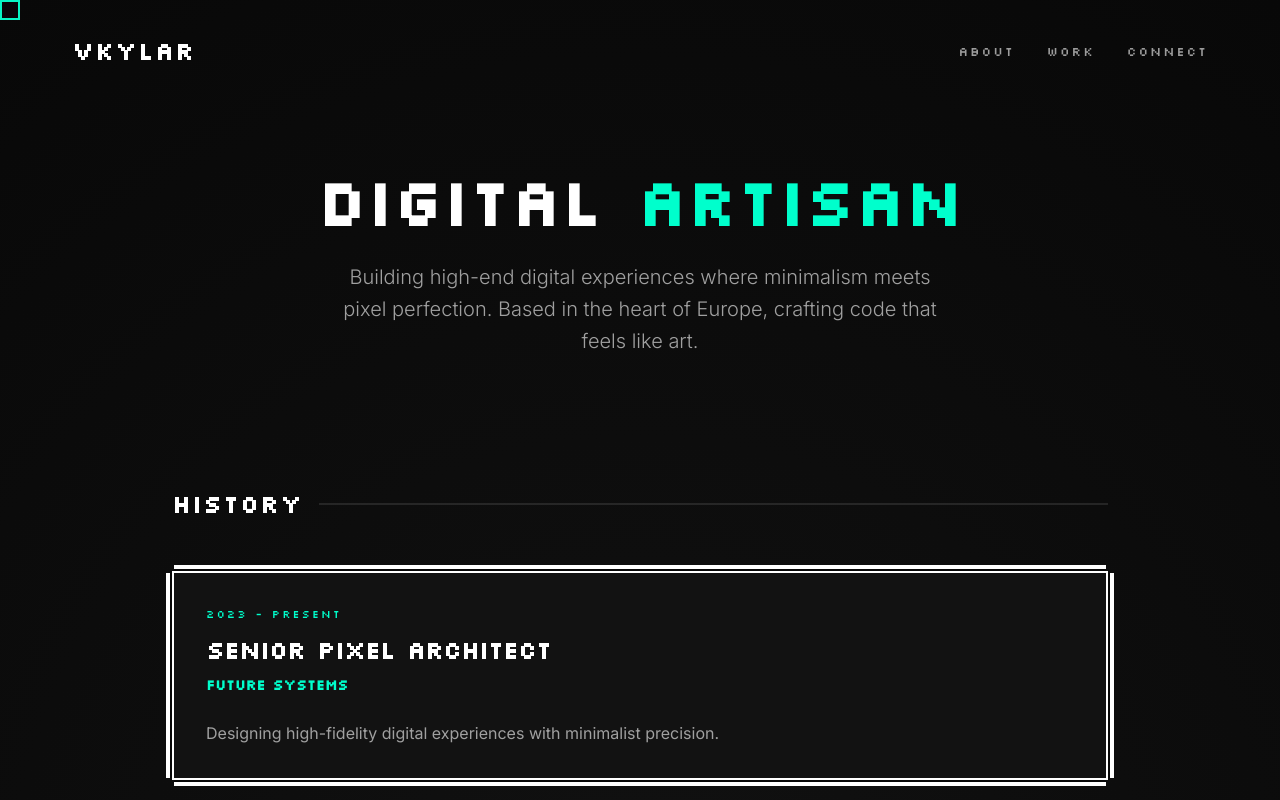
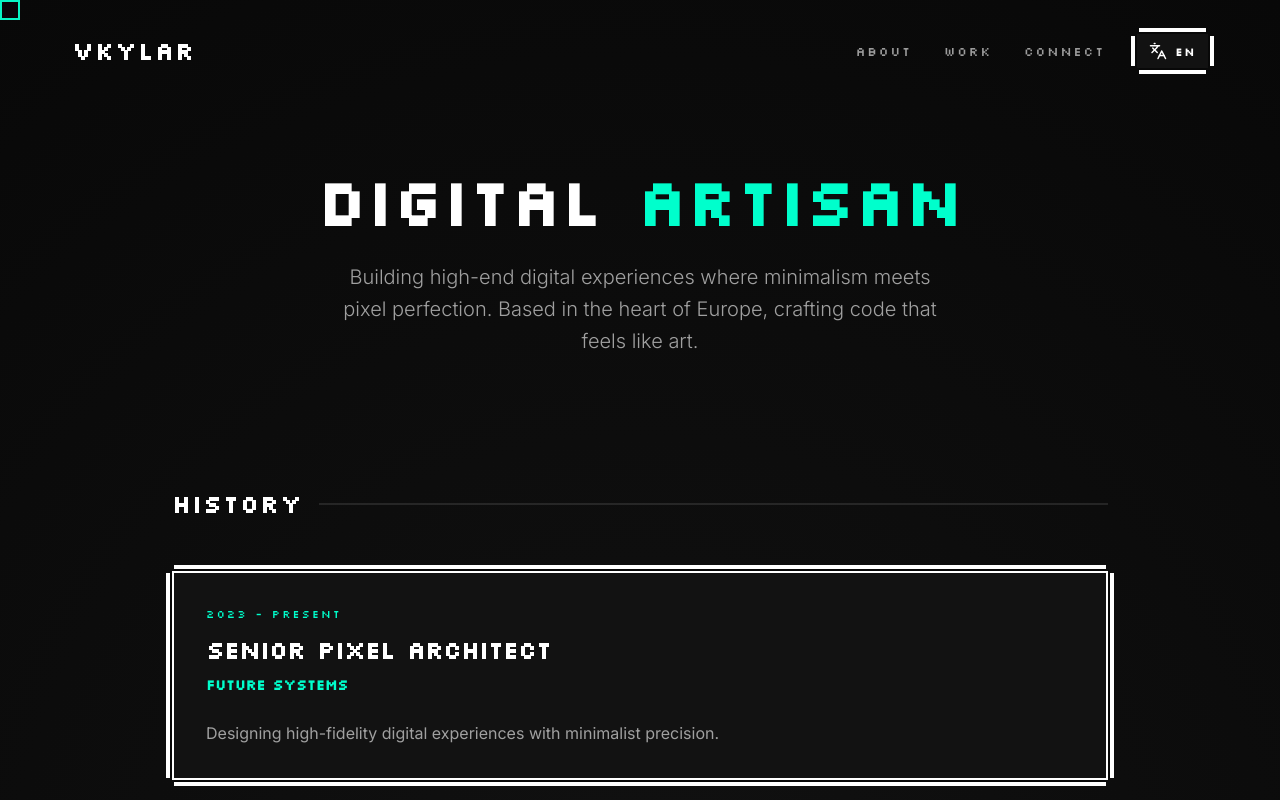
Before and after one commit to KiskaLE/about-me, a React (Vite) app: page / in a window 1280 px wide. Shown: the top 800 px of the page. Built offline with nearby package versions, Linux system fonts and the light colour scheme.

Commit message:
feat: add multi-language support (EN/CS)

```diff
--- a/src/App.css
+++ b/src/App.css
@@ -17,9 +17,37 @@
   font-weight: bold;
 }
 
+.nav-right {
+  display: flex;
+  align-items: center;
+  gap: 2rem;
+}
+
 .nav-links {
   display: flex;
   gap: 2rem;
+}
+
+.lang-toggle {
+  background: var(--card-bg);
+  border: none;
+  color: var(--text-primary);
+  display: flex;
+  align-items: center;
+  gap: 0.5rem;
+  padding: 0.5rem 0.75rem;
+  cursor: pointer;
+  outline: none;
+}
+
+.lang-toggle span {
+  font-size: 0.7rem;
+  font-weight: bold;
+}
+
+.lang-toggle:hover {
+  border-color: var(--accent-color);
+  color: var(--accent-color);
 }
 
 .nav-links a {
--- a/src/App.jsx
+++ b/src/App.jsx
@@ -1,36 +1,12 @@
-import React, { useEffect, useRef } from 'react';
+import React, { useEffect, useRef, useState } from 'react';
 import { motion } from 'framer-motion';
-import { Github, Linkedin, Mail, ArrowRight, ExternalLink } from 'lucide-react';
+import { Github, Linkedin, Mail, ArrowRight, Languages } from 'lucide-react';
+import { translations } from './translations';
 import './App.css';
 
-const experiences = [
-  {
-    role: "Senior Pixel Architect",
-    company: "Future Systems",
-    period: "2023 - Present",
-    desc: "Designing high-fidelity digital experiences with minimalist precision."
-  },
-  {
-    role: "Fullstack Developer",
-    company: "Digital Horizons",
-    period: "2020 - 2023",
-    desc: "Crafting scalable web applications with a focus on luxury performance."
-  },
-  {
-    role: "UI Engineer",
-    company: "Creative Labs",
-    period: "2018 - 2020",
-    desc: "Specialized in micro-interactions and pixel-perfect interfaces."
-  }
-];
-
-const links = [
-  { name: "GitHub", icon: <Github size={20} />, url: "https://github.com" },
-  { name: "LinkedIn", icon: <Linkedin size={20} />, url: "https://linkedin.com" },
-  { name: "Email", icon: <Mail size={20} />, url: "mailto:hello@example.com" }
-];
-
 function App() {
+  const [lang, setLang] = useState('en');
+  const t = translations[lang];
   const cursorRef = useRef(null);
 
   useEffect(() => {
@@ -43,6 +19,19 @@ function App() {
     return () => window.removeEventListener('mousemove', handleMouseMove);
   }, []);
 
+  const toggleLang = () => {
+    setLang(prev => prev === 'en' ? 'cs' : 'en');
+  };
+
+  const getIcon = (name) => {
+    switch (name) {
+      case 'GitHub': return <Github size={20} />;
+      case 'LinkedIn': return <Linkedin size={20} />;
+      case 'Email': return <Mail size={20} />;
+      default: return null;
+    }
+  };
+
   return (
     <div className="portfolio">
       <div
@@ -52,10 +41,16 @@ function App() {
 
       <nav className="navbar">
         <div className="pixel-text logo">Vkylar</div>
-        <div className="nav-links">
-          <a href="#about" className="pixel-text">About</a>
-          <a href="#work" className="pixel-text">Work</a>
-          <a href="#connect" className="pixel-text">Connect</a>
+        <div className="nav-right">
+          <div className="nav-links">
+            <a href="#about" className="pixel-text">{t.nav.about}</a>
+            <a href="#work" className="pixel-text">{t.nav.work}</a>
+            <a href="#connect" className="pixel-text">{t.nav.connect}</a>
+          </div>
+          <button onClick={toggleLang} className="lang-toggle pixel-border">
+            <Languages size={18} />
+            <span className="pixel-text">{lang.toUpperCase()}</span>
+          </button>
         </div>
       </nav>
 
@@ -67,7 +62,7 @@ function App() {
             transition={{ duration: 0.8 }}
             className="pixel-text main-title"
           >
-            Digital <span className="accent">Artisan</span>
+            {t.hero.title} <span className="accent">{t.hero.accent}</span>
           </motion.h1>
           <motion.p
             initial={{ opacity: 0 }}
@@ -75,14 +70,14 @@ function App() {
             transition={{ delay: 0.4, duration: 0.8 }}
             className="bio"
           >
-            Building high-end digital experiences where minimalism meets pixel perfection. Based in the heart of Europe, crafting code that feels like art.
+            {t.hero.bio}
           </motion.p>
         </section>
 
         <section id="work" className="experience-section">
-          <h2 className="pixel-text section-title">History</h2>
+          <h2 className="pixel-text section-title">{t.experience.title}</h2>
           <div className="experience-list">
-            {experiences.map((exp, i) => (
+            {t.experience.items.map((exp, i) => (
               <motion.div
                 key={i}
                 initial={{ opacity: 0, x: -20 }}
@@ -102,16 +97,16 @@ function App() {
         </section>
 
         <section id="connect" className="links-section">
-          <h2 className="pixel-text section-title">Connect</h2>
+          <h2 className="pixel-text section-title">{t.connect.title}</h2>
           <div className="links-grid">
-            {links.map((link, i) => (
+            {t.connect.links.map((link, i) => (
               <motion.a
                 key={i}
                 href={link.url}
                 whileHover={{ scale: 1.05 }}
                 className="link-item pixel-border"
               >
-                {link.icon}
+                {getIcon(link.name)}
                 <span className="pixel-text">{link.name}</span>
                 <ArrowRight size={16} />
               </motion.a>
@@ -121,7 +116,7 @@ function App() {
       </main>
 
       <footer className="footer">
-        <p className="pixel-text">© 2025 VKYLAR.COM / ALL RIGHTS RESERVED</p>
+        <p className="pixel-text">{t.footer}</p>
       </footer>
     </div>
   );
--- /dev/null
+++ b/src/translations.js
@@ -0,0 +1,90 @@
+export const translations = {
+    en: {
+        nav: {
+            about: "About",
+            work: "Work",
+            connect: "Connect"
+        },
+        hero: {
+            title: "Digital",
+            accent: "Artisan",
+            bio: "Building high-end digital experiences where minimalism meets pixel perfection. Based in the heart of Europe, crafting code that feels like art."
+        },
+        experience: {
+            title: "History",
+            items: [
+                {
+                    role: "Senior Pixel Architect",
+                    company: "Future Systems",
+                    period: "2023 - Present",
+                    desc: "Designing high-fidelity digital experiences with minimalist precision."
+                },
+                {
+                    role: "Fullstack Developer",
+                    company: "Digital Horizons",
+                    period: "2020 - 2023",
+                    desc: "Crafting scalable web applications with a focus on luxury performance."
+                },
+                {
+                    role: "UI Engineer",
+                    company: "Creative Labs",
+                    period: "2018 - 2020",
+                    desc: "Specialized in micro-interactions and pixel-perfect interfaces."
+                }
+            ]
+        },
+        connect: {
+            title: "Connect",
+            links: [
+                { name: "GitHub", url: "https://github.com/KiskaLE" },
+                { name: "LinkedIn", url: "https://linkedin.com" },
+                { name: "Email", url: "mailto:hello@vkylar.com" }
+            ]
+        },
+        footer: "© 2025 VKYLAR.COM / ALL RIGHTS RESERVED"
+    },
+    cs: {
+        nav: {
+            about: "O mně",
+            work: "Práce",
+            connect: "Kontakt"
+        },
+        hero: {
+            title: "Digitální",
+            accent: "Artisan",
+            bio: "Tvorba špičkových digitálních zážitků, kde se minimalismus potkává s pixelovou dokonalostí. Sídlím v srdci Evropy a tvořím kód, který působí jako umění."
+        },
+        experience: {
+            title: "Historie",
+            items: [
+                {
+                    role: "Senior Pixel Architekt",
+                    company: "Future Systems",
+                    period: "2023 - Současnost",
+                    desc: "Navrhování vysoce kvalitních digitálních zážitků s minimalistickou precizností."
+                },
+                {
+                    role: "Fullstack Vývojář",
+                    company: "Digital Horizons",
+                    period: "2020 - 2023",
+                    desc: "Tvorba škálovatelných webových aplikací se zaměřením na luxusní výkon."
+                },
+                {
+                    role: "UI Inženýr",
+                    company: "Creative Labs",
+                    period: "2018 - 2020",
+                    desc: "Specializace na mikro-interakce a pixelově dokonalá rozhraní."
+                }
+            ]
+        },
+        connect: {
+            title: "Kontakt",
+            links: [
+                { name: "GitHub", url: "https://github.com/KiskaLE" },
+                { name: "LinkedIn", url: "https://linkedin.com" },
+                { name: "Email", url: "mailto:hello@vkylar.com" }
+            ]
+        },
+        footer: "© 2025 VKYLAR.COM / VŠECHNA PRÁVA VYHRAZENA"
+    }
+};
```
